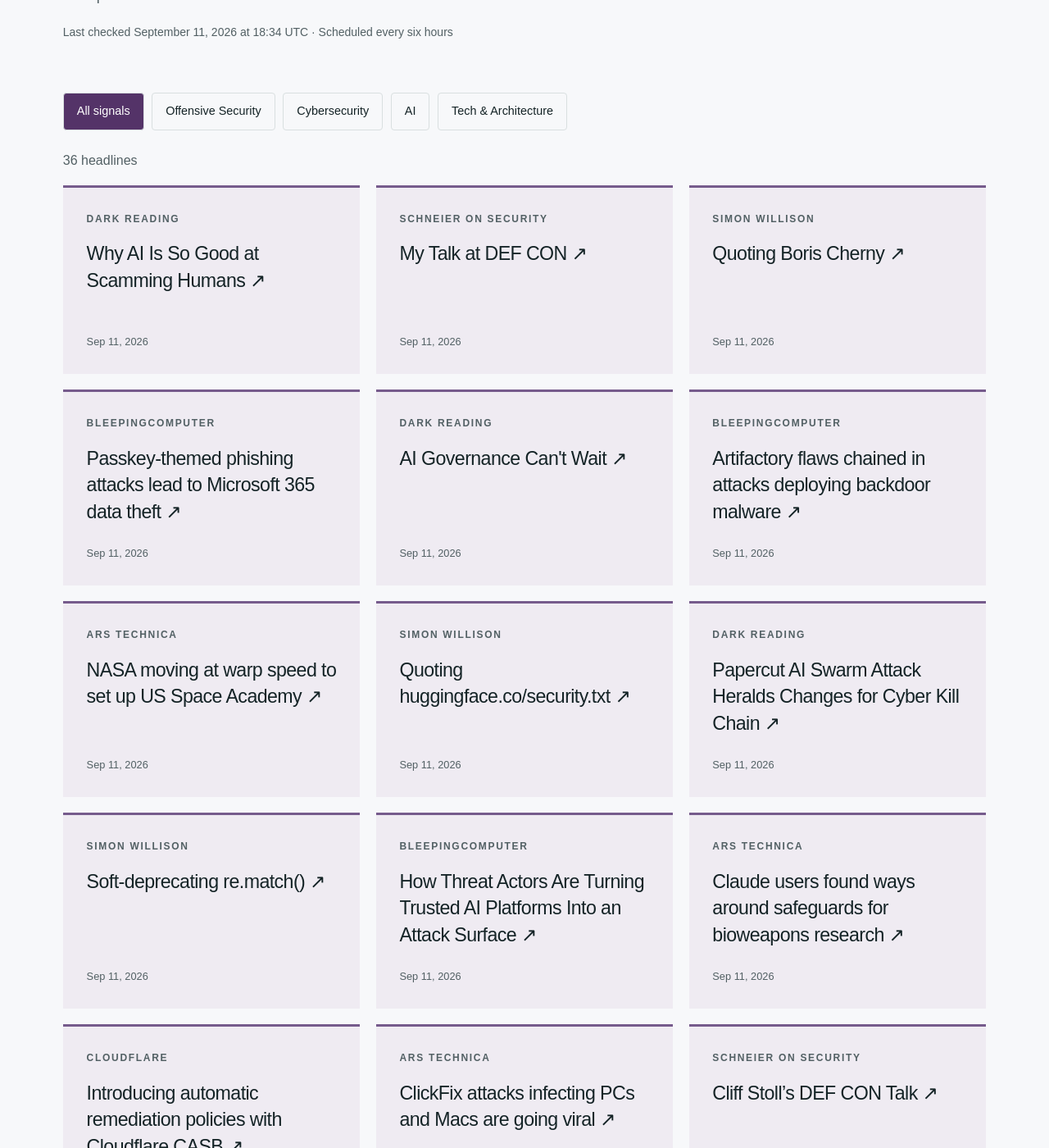
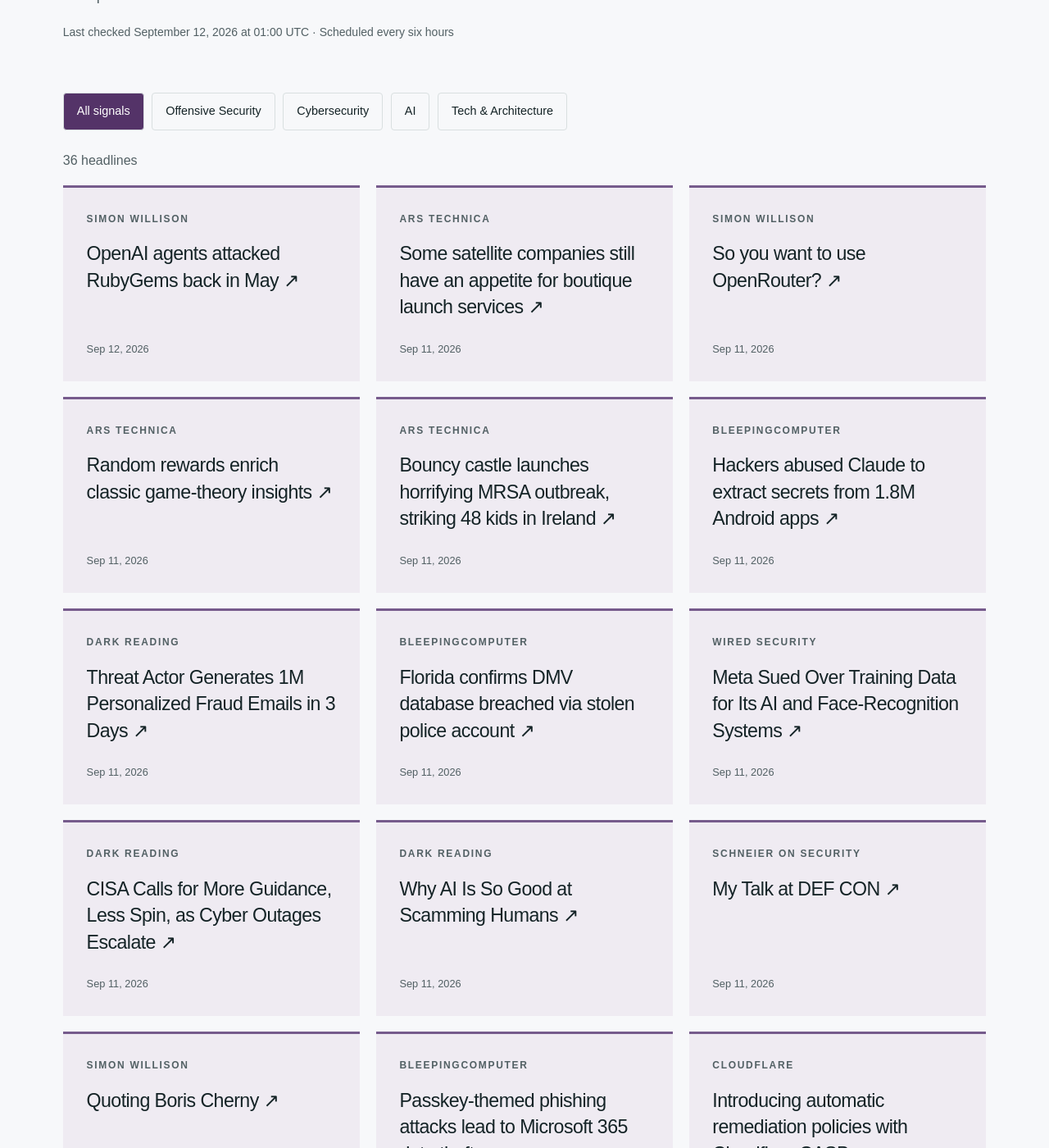
Before and after one commit to hntk/hntk.github.io, a Jekyll site: the page built from news/index.html, in a window 1280 px wide and 1400 px high, scrolled down 375 px. Shown: the whole window at 82% size. Built offline with Jekyll 4.4.1, drawn with Linux system fonts in a browser that asks for light colours; some of the changed text lies outside the part shown.

Commit message:
Refresh News and Signals

```diff
--- a/_data/news.json
+++ b/_data/news.json
@@ -1,6 +1,86 @@
 {
-  "updated": "2026-09-11T18:34:08.629152+00:00",
+  "updated": "2026-09-12T01:00:48.848528+00:00",
   "items": [
+    {
+      "title": "OpenAI agents attacked RubyGems back in May",
+      "url": "https://simonwillison.net/2026/Sep/12/openai-agents-rubygems/",
+      "published": "2026-09-12T00:42:25+00:00",
+      "source": "Simon Willison",
+      "source_id": "simon-willison",
+      "category": "ai"
+    },
+    {
+      "title": "Some satellite companies still have an appetite for boutique launch services",
+      "url": "https://arstechnica.com/space/2026/09/some-satellite-companies-still-have-an-appetite-for-boutique-launch-services/",
+      "published": "2026-09-11T23:34:45+00:00",
+      "source": "Ars Technica",
+      "source_id": "ars-technica",
+      "category": "tech-architecture"
+    },
+    {
+      "title": "So you want to use OpenRouter?",
+      "url": "https://simonwillison.net/2026/Sep/11/so-you-want-to-use-openrouter/",
+      "published": "2026-09-11T22:49:18+00:00",
+      "source": "Simon Willison",
+      "source_id": "simon-willison",
+      "category": "ai"
+    },
+    {
+      "title": "Random rewards enrich classic game-theory insights",
+      "url": "https://arstechnica.com/science/2026/09/random-rewards-enrich-classic-game-theory-contests/",
+      "published": "2026-09-11T21:41:16+00:00",
+      "source": "Ars Technica",
+      "source_id": "ars-technica",
+      "category": "tech-architecture"
+    },
+    {
+      "title": "Bouncy castle launches horrifying MRSA outbreak, striking 48 kids in Ireland",
+      "url": "https://arstechnica.com/health/2026/09/bouncy-castle-launches-horrifying-mrsa-outbreak-striking-48-kids-in-ireland/",
+      "published": "2026-09-11T21:14:26+00:00",
+      "source": "Ars Technica",
+      "source_id": "ars-technica",
+      "category": "tech-architecture"
+    },
+    {
+      "title": "Hackers abused Claude to extract secrets from 1.8M Android apps",
+      "url": "https://www.bleepingcomputer.com/news/security/hackers-abused-claude-to-extract-secrets-from-18m-android-apps/",
+      "published": "2026-09-11T20:19:09+00:00",
+      "source": "BleepingComputer",
+      "source_id": "bleepingcomputer",
+      "category": "cybersecurity"
+    },
+    {
+      "title": "Threat Actor Generates 1M Personalized Fraud Emails in 3 Days",
+      "url": "https://www.darkreading.com/cyberattacks-data-breaches/1m-personalized-fraud-emails-3-days",
+      "published": "2026-09-11T19:21:08+00:00",
+      "source": "Dark Reading",
+      "source_id": "dark-reading",
+      "category": "cybersecurity"
+    },
+    {
+      "title": "Florida confirms DMV database breached via stolen police account",
+      "url": "https://www.bleepingcomputer.com/news/security/florida-confirms-dmv-database-breached-via-stolen-police-account/",
+      "published": "2026-09-11T19:00:29+00:00",
+      "source": "BleepingComputer",
+      "source_id": "bleepingcomputer",
+      "category": "cybersecurity"
+    },
+    {
+      "title": "Meta Sued Over Training Data for Its AI and Face-Recognition Systems",
+      "url": "https://www.wired.com/story/meta-sued-over-training-data-for-its-ai-and-face-recognition-systems/",
+      "published": "2026-09-11T18:59:25+00:00",
+      "source": "WIRED Security",
+      "source_id": "wired",
+      "category": "cybersecurity"
+    },
+    {
+      "title": "CISA Calls for More Guidance, Less Spin, as Cyber Outages Escalate",
+      "url": "https://www.darkreading.com/cyber-risk/cisa-calls-for-more-guidance-less-spin-as-cyber-outages-escalate",
+      "published": "2026-09-11T18:44:03+00:00",
+      "source": "Dark Reading",
+      "source_id": "dark-reading",
+      "category": "cybersecurity"
+    },
     {
       "title": "Why AI Is So Good at Scamming Humans",
       "url": "https://www.darkreading.com/cyber-risk/ai-scamming-humans",
@@ -34,83 +114,11 @@
       "category": "cybersecurity"
     },
     {
-      "title": "AI Governance Can't Wait",
-      "url": "https://www.darkreading.com/cyber-risk/ai-governance-cannot-wait",
-      "published": "2026-09-11T17:10:56+00:00",
-      "source": "Dark Reading",
-      "source_id": "dark-reading",
-      "category": "cybersecurity"
-    },
-    {
-      "title": "Artifactory flaws chained in attacks deploying backdoor malware",
-      "url": "https://www.bleepingcomputer.com/news/security/artifactory-flaws-chained-in-attacks-deploying-backdoor-malware/",
-      "published": "2026-09-11T16:29:44+00:00",
-      "source": "BleepingComputer",
-      "source_id": "bleepingcomputer",
-      "category": "cybersecurity"
-    },
-    {
-      "title": "NASA moving at warp speed to set up US Space Academy",
-      "url": "https://arstechnica.com/space/2026/09/nasa-moving-at-warp-speed-to-set-up-us-space-academy/",
-      "published": "2026-09-11T16:20:43+00:00",
-      "source": "Ars Technica",
-      "source_id": "ars-technica",
-      "category": "tech-architecture"
-    },
-    {
-      "title": "Quoting huggingface.co/security.txt",
-      "url": "https://simonwillison.net/2026/Sep/11/hugging-face-security/",
-      "published": "2026-09-11T16:04:53+00:00",
-      "source": "Simon Willison",
-      "source_id": "simon-willison",
-      "category": "ai"
-    },
-    {
-      "title": "Papercut AI Swarm Attack Heralds Changes for Cyber Kill Chain",
-      "url": "https://www.darkreading.com/cyberattacks-data-breaches/papercut-ai-swarm-attack-cyber-kill-chain",
-      "published": "2026-09-11T15:48:27+00:00",
-      "source": "Dark Reading",
-      "source_id": "dark-reading",
-      "category": "cybersecurity"
-    },
-    {
-      "title": "Soft-deprecating re.match()",
-      "url": "https://simonwillison.net/2026/Sep/11/soft-deprecating-re-match/",
-      "published": "2026-09-11T14:47:57+00:00",
-      "source": "Simon Willison",
-      "source_id": "simon-willison",
-      "category": "ai"
-    },
-    {
-      "title": "How Threat Actors Are Turning Trusted AI Platforms Into an Attack Surface",
-      "url": "https://www.bleepingcomputer.com/news/security/how-threat-actors-are-turning-trusted-ai-platforms-into-an-attack-surface/",
-      "published": "2026-09-11T14:01:11+00:00",
-      "source": "BleepingComputer",
-      "source_id": "bleepingcomputer",
-      "category": "cybersecurity"
-    },
-    {
-      "title": "Claude users found ways around safeguards for bioweapons research",
-      "url": "https://arstechnica.com/ai/2026/09/claude-users-found-ways-around-safeguards-for-bioweapons-research/",
-      "published": "2026-09-11T13:02:35+00:00",
-      "source": "Ars Technica",
-      "source_id": "ars-technica",
-      "category": "tech-architecture"
-    },
-    {
       "title": "Introducing automatic remediation policies with Cloudflare CASB",
       "url": "https://blog.cloudflare.com/casb-policies/",
       "published": "2026-09-11T13:00:00+00:00",
       "source": "Cloudflare",
       "source_id": "cloudflare",
-      "category": "tech-architecture"
-    },
-    {
-      "title": "ClickFix attacks infecting PCs and Macs are going viral",
-      "url": "https://arstechnica.com/security/2026/09/clickfix-attacks-infecting-pcs-and-macs-are-going-viral/",
-      "published": "2026-09-11T11:30:58+00:00",
-      "source": "Ars Technica",
-      "source_id": "ars-technica",
       "category": "tech-architecture"
     },
     {
@@ -192,14 +200,6 @@
       "source": "Hugging Face",
       "source_id": "hugging-face",
       "category": "ai"
-    },
-    {
-      "title": "San Francisco Orders Meta to Stop ‘Allowing’ AI Child Abuse Ads",
-      "url": "https://www.wired.com/story/san-francisco-orders-meta-to-stop-allowing-ai-child-abuse-ads/",
-      "published": "2026-09-09T21:15:27+00:00",
-      "source": "WIRED Security",
-      "source_id": "wired",
-      "category": "cybersecurity"
     },
     {
       "title": "IBM releases SOTA Granite Time Series PatchTST-FM-r2 model with commercial-friendly license",
@@ -295,79 +295,79 @@
       "id": "ars-technica",
       "name": "Ars Technica",
       "status": "ok",
-      "last_success": "2026-09-11T18:34:08.629152+00:00"
+      "last_success": "2026-09-12T01:00:48.848528+00:00"
     },
     {
       "id": "bleepingcomputer",
       "name": "BleepingComputer",
       "status": "ok",
-      "last_success": "2026-09-11T18:34:08.629152+00:00"
+      "last_success": "2026-09-12T01:00:48.848528+00:00"
     },
     {
       "id": "cloudflare",
       "name": "Cloudflare",
       "status": "ok",
-      "last_success": "2026-09-11T18:34:08.629152+00:00"
+      "last_success": "2026-09-12T01:00:48.848528+00:00"
     },
     {
       "id": "dark-reading",
       "name": "Dark Reading",
       "status": "ok",
-      "last_success": "2026-09-11T18:34:08.629152+00:00"
+      "last_success": "2026-09-12T01:00:48.848528+00:00"
     },
     {
       "id": "hugging-face",
       "name": "Hugging Face",
       "status": "ok",
-      "last_success": "2026-09-11T18:34:08.629152+00:00"
+      "last_success": "2026-09-12T01:00:48.848528+00:00"
     },
     {
       "id": "microsoft-research",
       "name": "Microsoft Research",
       "status": "ok",
-      "last_success": "2026-09-11T18:34:08.629152+00:00"
+      "last_success": "2026-09-12T01:00:48.848528+00:00"
     },
     {
       "id": "nvidia",
       "name": "NVIDIA",
       "status": "ok",
-      "last_success": "2026-09-11T18:34:08.629152+00:00"
+      "last_success": "2026-09-12T01:00:48.848528+00:00"
     },
     {
       "id": "portswigger",
       "name": "PortSwigger Research",
       "status": "ok",
-      "last_success": "2026-09-11T18:34:08.629152+00:00"
+      "last_success": "2026-09-12T01:00:48.848528+00:00"
     },
     {
       "id": "schneier",
       "name": "Schneier on Security",
       "status": "ok",
-      "last_success": "2026-09-11T18:34:08.629152+00:00"
+      "last_success": "2026-09-12T01:00:48.848528+00:00"
     },
     {
       "id": "simon-willison",
       "name": "Simon Willison",
       "status": "ok",
-      "last_success": "2026-09-11T18:34:08.629152+00:00"
+      "last_success": "2026-09-12T01:00:48.848528+00:00"
     },
     {
       "id": "specterops",
       "name": "SpecterOps",
       "status": "ok",
-      "last_success": "2026-09-11T18:34:08.629152+00:00"
+      "last_success": "2026-09-12T01:00:48.848528+00:00"
     },
     {
       "id": "trail-of-bits",
       "name": "Trail of Bits",
       "status": "ok",
-      "last_success": "2026-09-11T18:34:08.629152+00:00"
+      "last_success": "2026-09-12T01:00:48.848528+00:00"
     },
     {
       "id": "wired",
       "name": "WIRED Security",
       "status": "ok",
-      "last_success": "2026-09-11T18:34:08.629152+00:00"
+      "last_success": "2026-09-12T01:00:48.848528+00:00"
     }
   ]
 }
```
